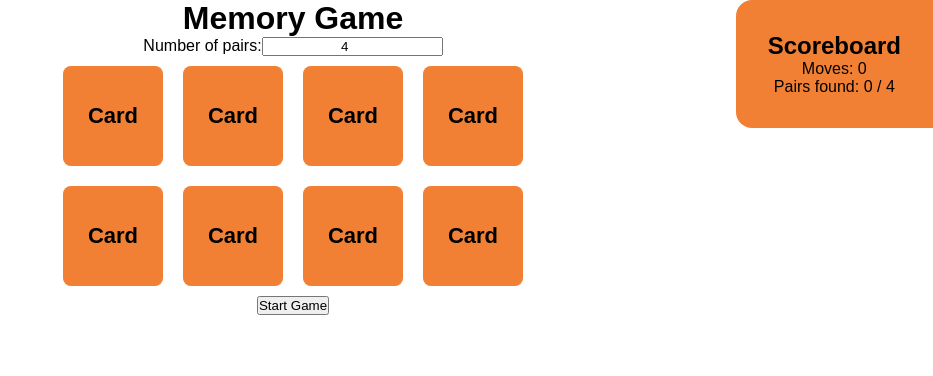
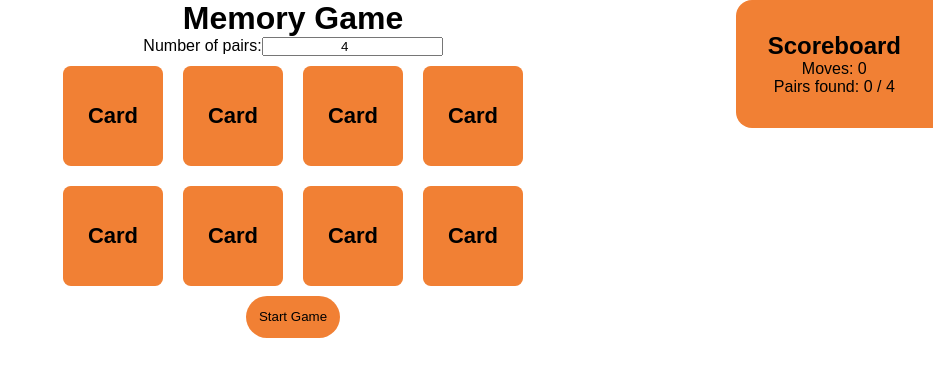
Before and after one commit to D3m0nNiller/vendespil-react-nicklas, a React (Vite) app: page / in a window 1280 px wide. Shown: the top 376 px of the page, without its empty margins (347-1280 px from the left). Built offline with nearby package versions, Linux system fonts and the light colour scheme.

Commit message:
added a little more css

```diff
--- a/src/App.css
+++ b/src/App.css
@@ -80,4 +80,9 @@
 
 button {
   text-transform: capitalize;
+  border: none;
+  padding: 1em;
+  background-color: #f18034;
+  border-radius: 2em;
+  cursor: pointer;
 }
```
